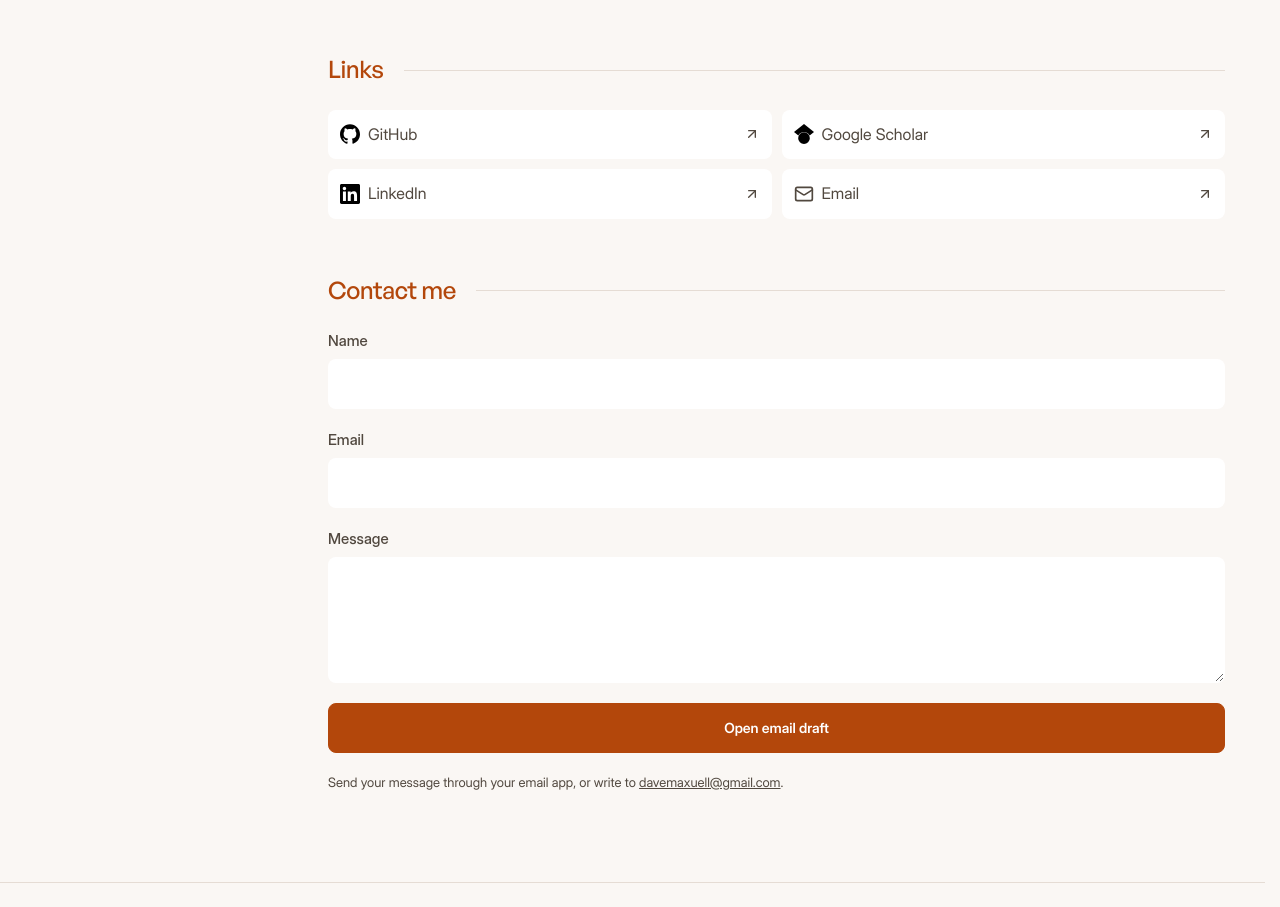
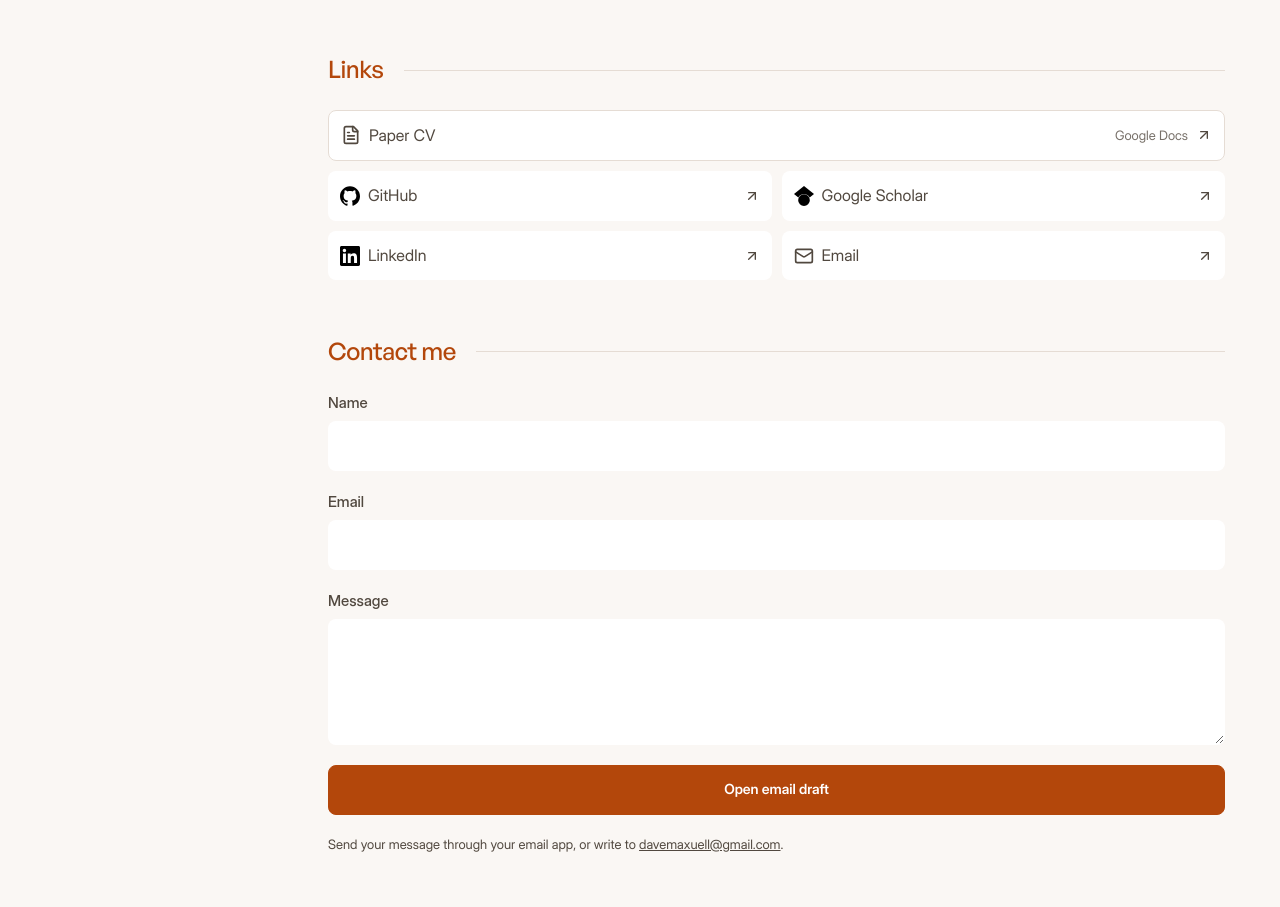
Before and after one commit to davemaxuell/CV, a React (Vite) app: page / in a window 1280 px wide. Shown: the part 6048-6955 px from the top of the page. Built offline with nearby package versions, Linux system fonts and the light colour scheme; a web font is replaced by a local one.

Commit message:
Update Paper CV Google Doc link and feature it in Links

```diff
--- a/src/academic/AcademicPage.tsx
+++ b/src/academic/AcademicPage.tsx
@@ -11,7 +11,6 @@ import { InstitutionLogo } from '../components/InstitutionLogo';
 import { useSmoothScroll } from '../components/useSmoothScroll';
 import portrait from '../assets/images/dave-profile.jpg';
 
-const cvUrl = 'https://docs.google.com/document/d/1UeQordLd55N3Tvdrse-tNfqrjUSfOBhcgXU6Df60-9c/edit?tab=t.0';
 const portfolioUrl = 'https://dave-maxuell-cv.vercel.app/';
 const academicIds = ['bufs-present', 'unist-intern', 'bufs-bgcf', 'teaching-assistant'];
 const chronologicalPublications = [...publications].sort((a, b) => Number(b.year) - Number(a.year));
@@ -58,7 +57,7 @@ export default function AcademicPage() {
           {socialLinks.map(link => <a key={link.name} href={link.href} {...external} aria-label={link.name} title={link.name}>
             <img src={`/links/${link.icon}`} alt="" width="18" height="18" />
           </a>)}
-          <a href={cvUrl} {...external}>View CV</a>
+          <a href={personalInfo.cvUrl} {...external}>View CV</a>
         </nav>
         <button className="academic-menu-toggle" type="button" onClick={() => setMenuOpen(!menuOpen)} aria-expanded={menuOpen} aria-controls="academic-navigation" aria-label={menuOpen ? 'Close navigation' : 'Open navigation'}>{menuOpen ? <X size={22} /> : <Menu size={22} />}</button>
         <nav id="academic-navigation" className={`academic-navigation ${menuOpen ? 'is-open' : ''}`} aria-label="Sections" onKeyDown={event => { if (event.key === 'Escape') { setMenuOpen(false); document.querySelector<HTMLButtonElement>('.academic-menu-toggle')?.focus(); } }}>
@@ -170,7 +169,7 @@ export default function AcademicPage() {
       <footer className="academic-footer" id="contact">
         <p>{personalInfo.name} · {personalInfo.location}</p>
         <p><a href={`mailto:${personalInfo.email}`}>{personalInfo.email}</a><span aria-hidden="true"> · </span><a href={`tel:${personalInfo.phone.replace(/[^0-9+]/g, '')}`}>{personalInfo.phone}</a></p>
-        <p><a href={cvUrl} {...external}>View CV ↗</a><span aria-hidden="true"> · </span><a href={portfolioUrl} {...external}>Interactive portfolio ↗</a></p>
+        <p><a href={personalInfo.cvUrl} {...external}>View CV ↗</a><span aria-hidden="true"> · </span><a href={portfolioUrl} {...external}>Interactive portfolio ↗</a></p>
       </footer>
     </main>
   </>;
--- a/src/components/LinksSection.tsx
+++ b/src/components/LinksSection.tsx
@@ -1,29 +1,40 @@
-import { ArrowUpRight, Mail } from "lucide-react";
+import { ArrowUpRight, FileText, Mail } from "lucide-react";
 import { SectionBadge } from "./SectionBadge";
 import { personalInfo } from "../data/portfolioData";
+
 export const LinksSection = () => (
   <section id="links" data-avatar-context="links" className="cv-section">
     <SectionBadge label="Links" />
     <div className="link-grid">
       {[
-        { label: "GitHub", url: personalInfo.github, icon: "github" },
-        { label: "Google Scholar", url: personalInfo.scholar, icon: "googlescholar" },
-        { label: "LinkedIn", url: personalInfo.linkedin, icon: "linkedin" },
-        { label: "Email", url: `mailto:${personalInfo.email}`, icon: null },
+        { label: "Paper CV", url: personalInfo.cvUrl, icon: "cv" as const, note: "Google Docs", featured: true },
+        { label: "GitHub", url: personalInfo.github, icon: "github" as const },
+        { label: "Google Scholar", url: personalInfo.scholar, icon: "googlescholar" as const },
+        { label: "LinkedIn", url: personalInfo.linkedin, icon: "linkedin" as const },
+        { label: "Email", url: `mailto:${personalInfo.email}`, icon: "mail" as const },
       ].map((l) => (
         <a
           key={l.label}
+          className={l.featured ? "link-card--featured" : undefined}
           href={l.url}
           target={l.url.startsWith("http") ? "_blank" : undefined}
-          rel="noreferrer"
+          rel={l.url.startsWith("http") ? "noopener noreferrer" : undefined}
+          aria-label={l.note ? `${l.label} (${l.note})` : undefined}
         >
           <span className="link-identity">
-            {l.icon ? (
+            {l.icon === "cv" ? (
+              <FileText className="link-logo" size={20} aria-hidden="true" />
+            ) : l.icon === "mail" ? (
+              <Mail className="link-logo" size={20} aria-hidden="true" />
+            ) : (
               <img className="link-logo" src={`${import.meta.env.BASE_URL}links/${l.icon}.svg`} alt="" width={20} height={20} />
-            ) : <Mail className="link-logo" size={20} aria-hidden="true" />}
+            )}
             <span>{l.label}</span>
           </span>
-          <ArrowUpRight size={16} aria-hidden="true" />
+          <span className="link-meta">
+            {l.note && <span className="link-note">{l.note}</span>}
+            <ArrowUpRight size={16} aria-hidden="true" />
+          </span>
         </a>
       ))}
     </div>
--- a/src/components/Sidebar.tsx
+++ b/src/components/Sidebar.tsx
@@ -39,7 +39,7 @@ export const Sidebar = ({
       <div className="profile-actions">
         <a
           className="secondary-button"
-          href="https://docs.google.com/document/d/1UeQordLd55N3Tvdrse-tNfqrjUSfOBhcgXU6Df60-9c/edit?tab=t.0"
+          href={personalInfo.cvUrl}
           target="_blank"
           rel="noopener noreferrer"
           onClick={() => {
--- a/src/data/portfolioData.ts
+++ b/src/data/portfolioData.ts
@@ -11,6 +11,7 @@ export const personalInfo = {
   github: "https://github.com/davemaxuell",
   linkedin: "https://www.linkedin.com/in/dave-maxuell-b39185224/",
   scholar: "https://scholar.google.com/citations?user=DpN3XPYAAAAJ&hl=en",
+  cvUrl: "https://docs.google.com/document/d/1fJ1FdzzXGrje7FAMMglRCvJLzkBgA7TI/edit#heading=h.fpj7oqtimrw9",
   aboutIntro: [
     "I'm an undergraduate student based in Busan, South Korea, actively researching AI. Messy documents and tricky questions are my kind of problem. My current focus is large language models (LLMs), natural language processing (NLP), vision-language models (VLMs), and retrieval-augmented generation (RAG).",
     "I conduct research at Busan University of Foreign Studies and currently intern at UNIST's Interactive Multimodal Machine Learning Lab. I take ideas from experiments to working systems, then test how well they hold up. My work has earned Excellent Paper Awards at HCLT and KIISE.",
--- a/src/index.css
+++ b/src/index.css
@@ -761,6 +761,23 @@ textarea:focus-visible {
   background: var(--accent-soft);
   color: var(--accent);
 }
+.link-grid .link-card--featured {
+  grid-column: 1 / -1;
+  border: 1px solid var(--line);
+}
+.link-grid .link-card--featured:hover {
+  border-color: var(--accent);
+}
+.link-meta {
+  display: inline-flex;
+  align-items: center;
+  gap: 8px;
+  flex-shrink: 0;
+}
+.link-note {
+  font-size: 13px;
+  opacity: 0.78;
+}
 .link-grid svg {
   flex-shrink: 0;
 }
```
Also changed, not shown: 2 other files (tests, documents, lock files or other folders).
